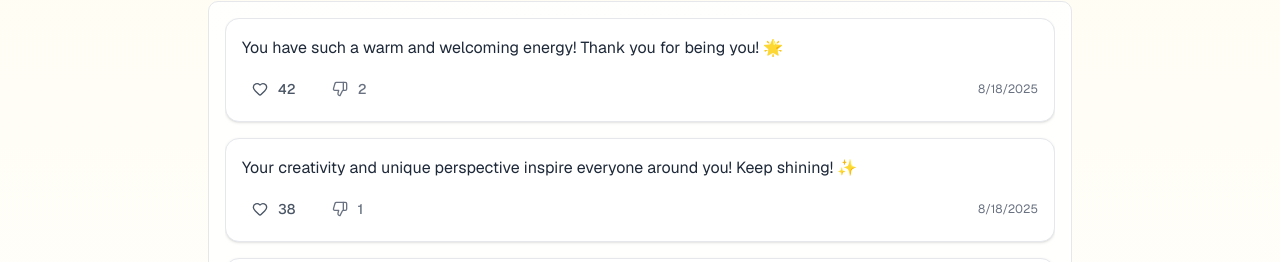
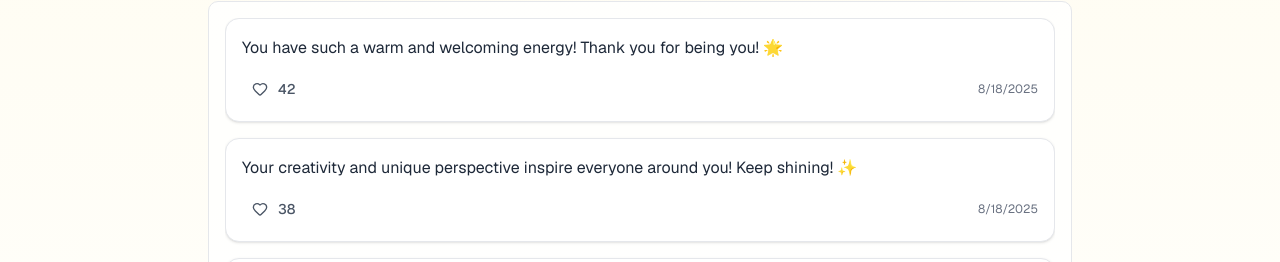
Before and after one commit to lucas-segundo/feelings, a Next.js app: page /en in a window 1280 px wide. Shown: the part 538-800 px from the top of the page. Built offline with nearby package versions, Linux system fonts and the light colour scheme.

Commit message:
refactor: remove dislikes functionality and related UI elements from MessageCard and Home screen

```diff
--- a/src/presentation/screens/Home/components/MessageCard.tsx
+++ b/src/presentation/screens/Home/components/MessageCard.tsx
@@ -1,23 +1,21 @@
 import { useState } from 'react'
 import { Card } from '@/presentation/components/ui/card'
 import { Button } from '@/presentation/components/ui/button'
-import { Heart, ThumbsDown } from 'lucide-react'
+import { Heart } from 'lucide-react'
 
 interface Message {
   id: string
   text: string
   likes: number
-  dislikes: number
   timestamp: Date
 }
 
 interface MessageCardProps {
   message: Message
   onLike: (id: string) => void
-  onDislike: (id: string) => void
 }
 
-export function MessageCard({ message, onLike, onDislike }: MessageCardProps) {
+export function MessageCard({ message, onLike }: MessageCardProps) {
   const [hasLiked, setHasLiked] = useState(false)
   const [hasDisliked, setHasDisliked] = useState(false)
 
@@ -27,16 +25,6 @@ export function MessageCard({ message, onLike, onDislike }: MessageCardProps) {
       setHasLiked(true)
       if (hasDisliked) {
         setHasDisliked(false)
-      }
-    }
-  }
-
-  const handleDislike = () => {
-    if (!hasDisliked) {
-      onDislike(message.id)
-      setHasDisliked(true)
-      if (hasLiked) {
-        setHasLiked(false)
       }
     }
   }
@@ -59,18 +47,6 @@ export function MessageCard({ message, onLike, onDislike }: MessageCardProps) {
               <Heart className={`w-4 h-4 ${hasLiked ? 'fill-current' : ''}`} />
               <span>{message.likes + (hasLiked ? 1 : 0)}</span>
             </Button>
-
-            <Button
-              variant="ghost"
-              size="sm"
-              onClick={handleDislike}
-              className={`flex items-center space-x-1 hover:bg-gray-100 ${
-                hasDisliked ? 'text-gray-700 bg-gray-50' : 'text-gray-500'
-              }`}
-            >
-              <ThumbsDown className="w-4 h-4" />
-              <span>{message.dislikes + (hasDisliked ? 1 : 0)}</span>
-            </Button>
           </div>
 
           <span className="text-xs text-gray-500">
--- a/src/presentation/screens/Home/index.tsx
+++ b/src/presentation/screens/Home/index.tsx
@@ -11,7 +11,6 @@ interface Message {
   id: string
   text: string
   likes: number
-  dislikes: number
   timestamp: Date
 }
 
@@ -20,35 +19,30 @@ const initialMessages: Message[] = [
     id: '1',
     text: 'You have such a warm and welcoming energy! Thank you for being you! 🌟',
     likes: 42,
-    dislikes: 2,
     timestamp: new Date(Date.now() - 2 * 60 * 60 * 1000), // 2 hours ago
   },
   {
     id: '2',
     text: 'Your creativity and unique perspective inspire everyone around you! Keep shining! ✨',
     likes: 38,
-    dislikes: 1,
     timestamp: new Date(Date.now() - 4 * 60 * 60 * 1000), // 4 hours ago
   },
   {
     id: '3',
     text: 'Someone out there is grateful for your kindness today. You make a difference! 💖',
     likes: 56,
-    dislikes: 0,
     timestamp: new Date(Date.now() - 6 * 60 * 60 * 1000), // 6 hours ago
   },
   {
     id: '4',
     text: "Your smile has the power to brighten someone's entire day! Never underestimate it! 😊",
     likes: 29,
-    dislikes: 3,
     timestamp: new Date(Date.now() - 8 * 60 * 60 * 1000), // 8 hours ago
   },
   {
     id: '5',
     text: 'You are stronger than you know and more loved than you realize! 🌈',
     likes: 67,
-    dislikes: 1,
     timestamp: new Date(Date.now() - 12 * 60 * 60 * 1000), // 12 hours ago
   },
 ]
@@ -62,7 +56,6 @@ export default function App() {
       id: Date.now().toString(),
       text,
       likes: 0,
-      dislikes: 0,
       timestamp: new Date(),
     }
     setMessages([newMessage, ...messages])
@@ -72,14 +65,6 @@ export default function App() {
     setMessages(
       messages.map((msg) =>
         msg.id === id ? { ...msg, likes: msg.likes + 1 } : msg,
-      ),
-    )
-  }
-
-  const handleDislike = (id: string) => {
-    setMessages(
-      messages.map((msg) =>
-        msg.id === id ? { ...msg, dislikes: msg.dislikes + 1 } : msg,
       ),
     )
   }
@@ -113,7 +98,6 @@ export default function App() {
                   key={message.id}
                   message={message}
                   onLike={handleLike}
-                  onDislike={handleDislike}
                 />
               ))}
 
```
